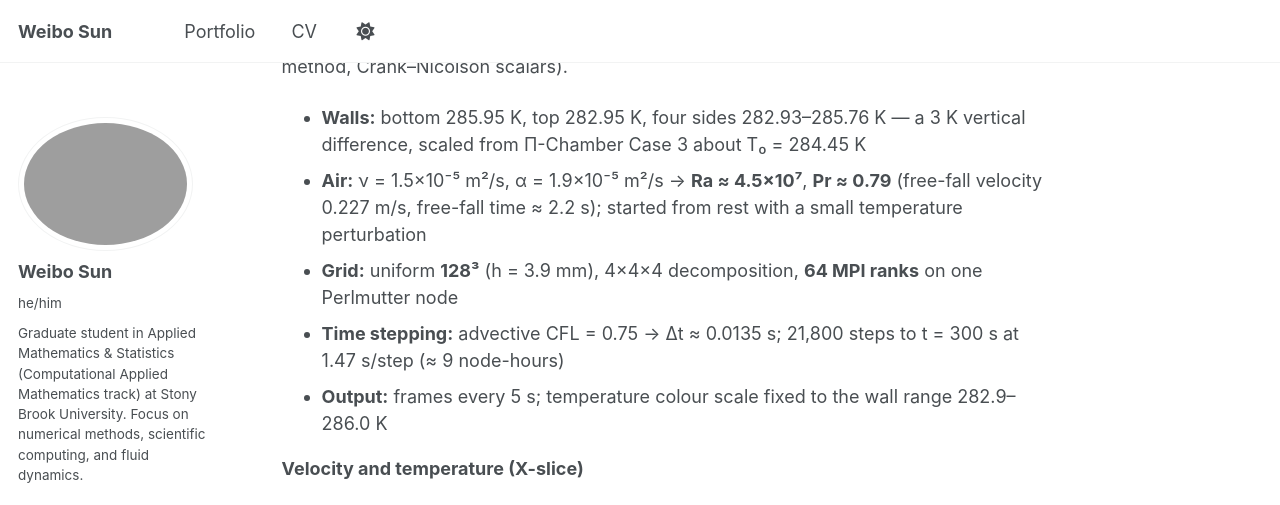
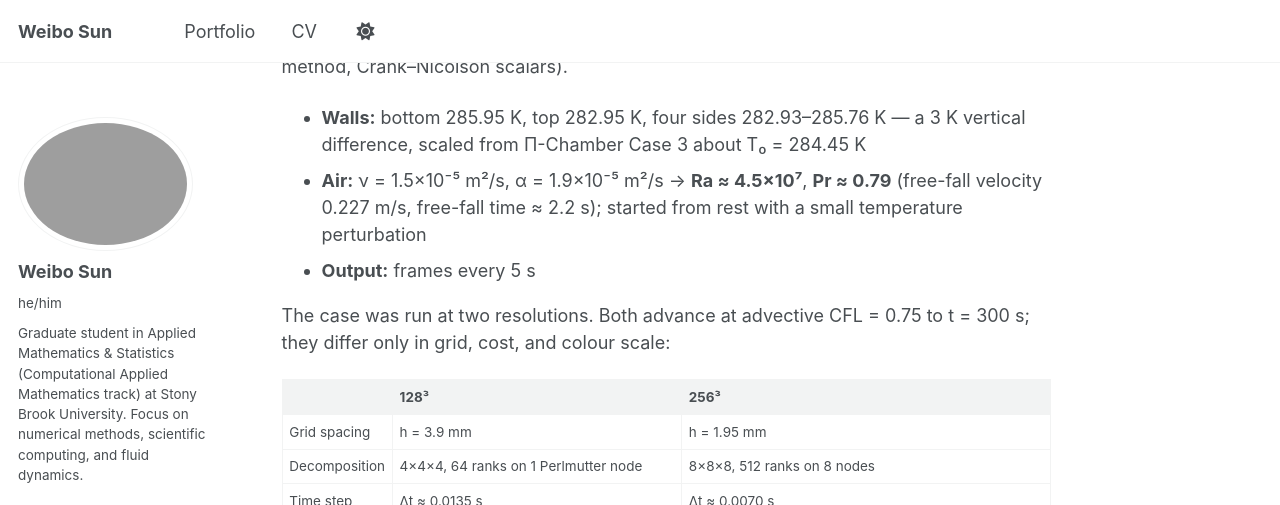
Before and after one commit to Webberrr7/Webberrr7.github.io, a Jekyll site: the page built from _pages/portfolio-cloud-chamber-chamber.md, in a window 1280 px wide and 1400 px high, scrolled down 1878 px. Shown: the top 505 px of the window. Built offline with Jekyll 4.4.1, drawn with Linux system fonts in a browser that asks for light colours; some web fonts are replaced; a script that is not in the unit is left out; some of the changed text lies outside the part shown; grey boxes are pictures that could not be loaded.

Commit message:
Merge chamber3d128 into a chamber3d section covering 128^3 and 256^3
Rename the heading to chamber3d (legacy #chamber3d128 anchor kept),
factor the shared setup out of the 128^3 text unchanged, and add a
comparison table for the quantities that differ between the runs
(grid spacing, decomposition, time step, steps, cost, colour scales).
The 128^3 videos stay as they were under their own subheading; four
new 256^3 renders (velocity + X/Y/Z temperature slices) are added
below, embedded the same way.

Co-Authored-By: Claude Fable 5 <noreply@anthropic.com>

```diff
--- a/_pages/portfolio-cloud-chamber-chamber.md
+++ b/_pages/portfolio-cloud-chamber-chamber.md
@@ -102,7 +102,9 @@ The 2D run:
   </figure>
 </div>
 
-## chamber3d128
+<a id="chamber3d128"></a>
+
+## chamber3d
 
 Dry Rayleigh–Bénard convection in a **0.5 m cubic cavity with six isothermal
 walls** — the reduced-Ra configuration of the BNL Π-Chamber Case 3, computed
@@ -114,12 +116,21 @@ Navier–Stokes, projection method, Crank–Nicolson scalars).
 - **Air:** ν = 1.5×10⁻⁵ m²/s, α = 1.9×10⁻⁵ m²/s → **Ra ≈ 4.5×10⁷**, **Pr ≈ 0.79**
   (free-fall velocity 0.227 m/s, free-fall time ≈ 2.2 s); started from rest with
   a small temperature perturbation
-- **Grid:** uniform **128³** (h = 3.9 mm), 4×4×4 decomposition, **64 MPI ranks**
-  on one Perlmutter node
-- **Time stepping:** advective CFL = 0.75 → Δt ≈ 0.0135 s; 21,800 steps to
-  t = 300 s at 1.47 s/step (≈ 9 node-hours)
-- **Output:** frames every 5 s; temperature colour scale fixed to the wall range
-  282.9–286.0 K
+- **Output:** frames every 5 s
+
+The case was run at two resolutions. Both advance at advective CFL = 0.75 to
+t = 300 s; they differ only in grid, cost, and colour scale:
+
+|  | **128³** | **256³** |
+|---|---|---|
+| Grid spacing | h = 3.9 mm | h = 1.95 mm |
+| Decomposition | 4×4×4, 64 ranks on 1 Perlmutter node | 8×8×8, 512 ranks on 8 nodes |
+| Time step | Δt ≈ 0.0135 s | Δt ≈ 0.0070 s |
+| Steps | 21,800 at 1.47 s/step | 42,882 at 1.91 s/step |
+| Cost | ≈ 9 node-hours | 22 h 45 min wall, ≈ 182 node-hours |
+| Colour scale | temperature fixed to the wall range 282.9–286.0 K | fixed to the last frame's range: T 282.94–285.92 K, \|u\| 0–0.134 m/s |
+
+### 128³
 
 **Velocity and temperature (X-slice)**
 
@@ -158,3 +169,43 @@ Navier–Stokes, projection method, Crank–Nicolson scalars).
     <figcaption style="text-align:center;"><strong>Temperature (Z-slice)</strong></figcaption>
   </figure>
 </div>
+
+### 256³
+
+**Velocity and temperature (X-slice)**
+
+<div style="display:flex;flex-wrap:wrap;gap:1rem;margin:1rem 0;">
+  <figure style="flex:1 1 320px;max-width:480px;margin:0;">
+    <video controls autoplay loop muted playsinline preload="metadata" style="width:100%;border:1px solid #ddd;border-radius:6px;">
+      <source src="/images/cfd/chamber3d256_velocity.mp4" type="video/mp4">
+      Your browser does not support the video tag.
+    </video>
+    <figcaption style="text-align:center;"><strong>Velocity</strong></figcaption>
+  </figure>
+  <figure style="flex:1 1 320px;max-width:480px;margin:0;">
+    <video controls autoplay loop muted playsinline preload="metadata" style="width:100%;border:1px solid #ddd;border-radius:6px;">
+      <source src="/images/cfd/chamber3d256_temperature_xslice.mp4" type="video/mp4">
+      Your browser does not support the video tag.
+    </video>
+    <figcaption style="text-align:center;"><strong>Temperature (X-slice)</strong></figcaption>
+  </figure>
+</div>
+
+**Temperature — Y- and Z-slices**
+
+<div style="display:flex;flex-wrap:wrap;gap:1rem;margin:1rem 0;">
+  <figure style="flex:1 1 320px;max-width:480px;margin:0;">
+    <video controls autoplay loop muted playsinline preload="metadata" style="width:100%;border:1px solid #ddd;border-radius:6px;">
+      <source src="/images/cfd/chamber3d256_temperature_yslice.mp4" type="video/mp4">
+      Your browser does not support the video tag.
+    </video>
+    <figcaption style="text-align:center;"><strong>Temperature (Y-slice)</strong></figcaption>
+  </figure>
+  <figure style="flex:1 1 320px;max-width:480px;margin:0;">
+    <video controls autoplay loop muted playsinline preload="metadata" style="width:100%;border:1px solid #ddd;border-radius:6px;">
+      <source src="/images/cfd/chamber3d256_temperature_zslice.mp4" type="video/mp4">
+      Your browser does not support the video tag.
+    </video>
+    <figcaption style="text-align:center;"><strong>Temperature (Z-slice)</strong></figcaption>
+  </figure>
+</div>
```
Also changed, not shown: images/cfd/README.md (+8 -3 lines), 4 other files.
